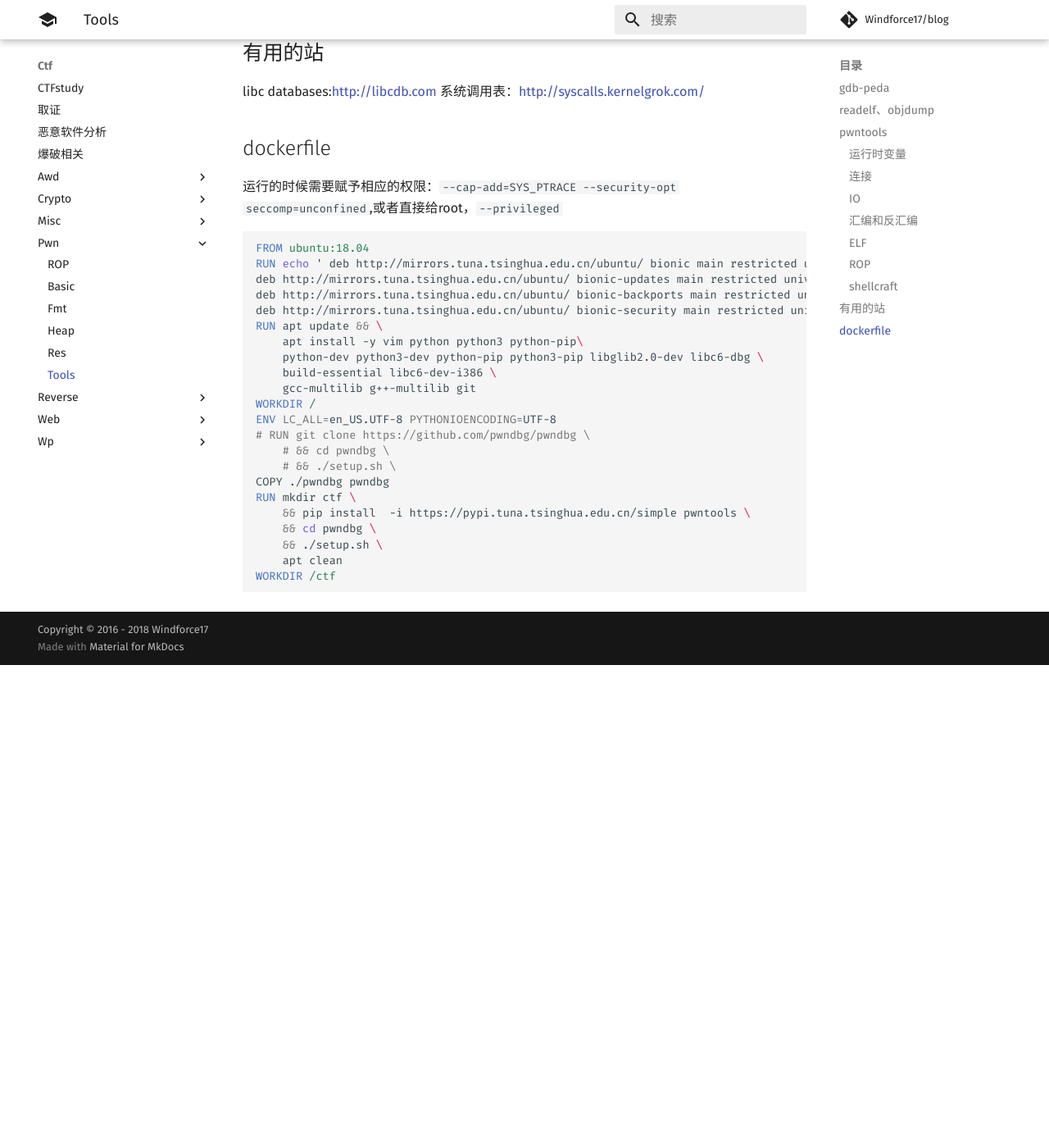
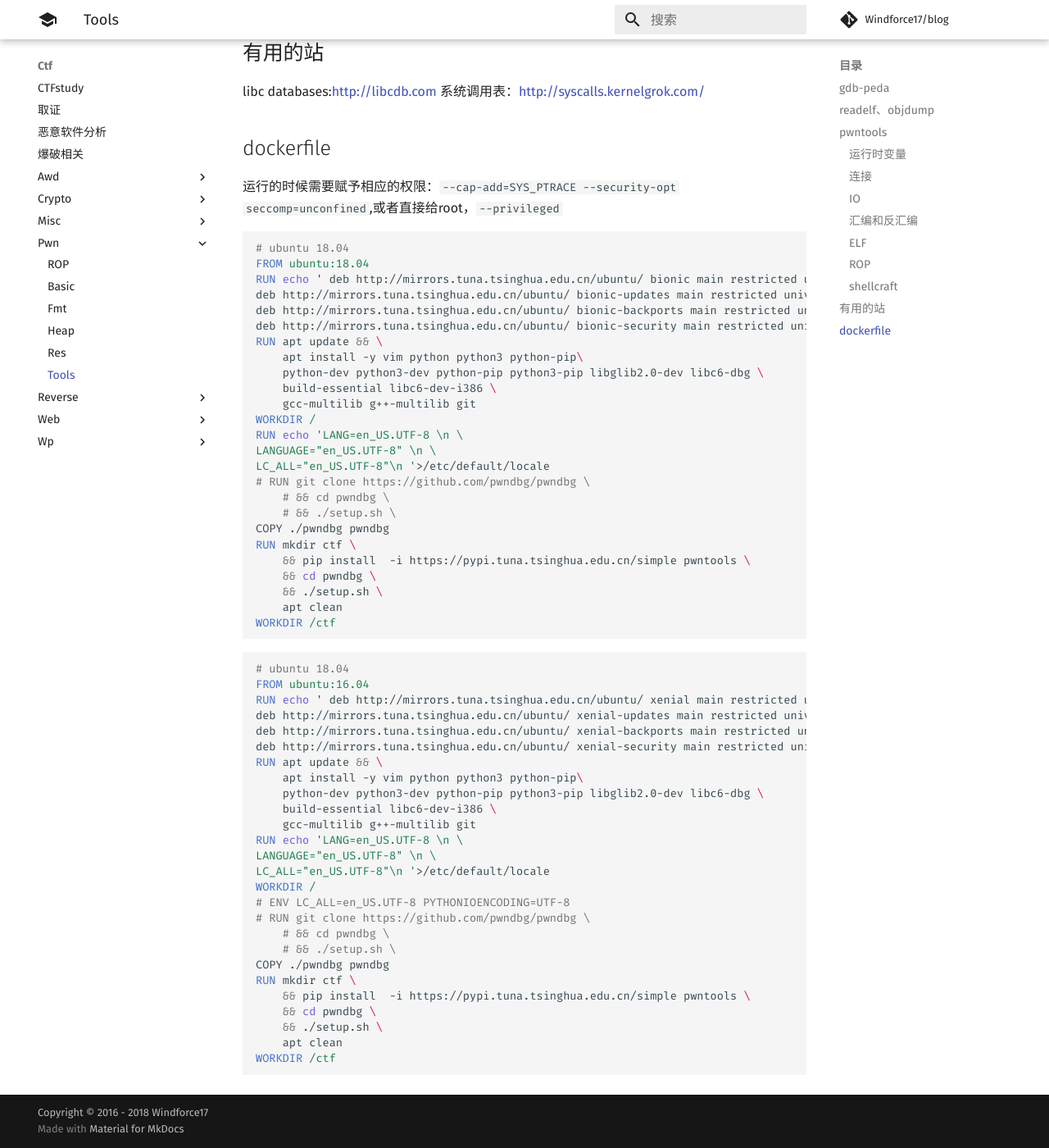
Before and after one commit to Windforce17/blog, an MkDocs documentation site: the page built from docs/ctf/pwn/tools.md, in a window 1280 px wide and 1400 px high, scrolled down 1801 px. Shown: the whole window at 82% size. Built offline with MkDocs 1.6.1 and Material for MkDocs 9.7.7, drawn with Linux system fonts in a browser that asks for light colours; comment, search, counter and statistics services are not loaded; before the commit the page ends 2612 px from its top, so only the background shows below that.

Commit message:
[pwn/tools/] add docker

````diff
--- a/docs/ctf/pwn/tools.md
+++ b/docs/ctf/pwn/tools.md
@@ -74,6 +74,7 @@
 ## dockerfile
 运行的时候需要赋予相应的权限：`--cap-add=SYS_PTRACE --security-opt seccomp=unconfined`,或者直接给root，`--privileged`
 ```dockerfile
+# ubuntu 18.04
 FROM ubuntu:18.04
 RUN echo ' deb http://mirrors.tuna.tsinghua.edu.cn/ubuntu/ bionic main restricted universe multiverse \n \
 deb http://mirrors.tuna.tsinghua.edu.cn/ubuntu/ bionic-updates main restricted universe multiverse \n \
@@ -85,7 +86,9 @@
     build-essential libc6-dev-i386 \
     gcc-multilib g++-multilib git
 WORKDIR /
-ENV LC_ALL=en_US.UTF-8 PYTHONIOENCODING=UTF-8
+RUN echo 'LANG=en_US.UTF-8 \n \
+LANGUAGE="en_US.UTF-8" \n \
+LC_ALL="en_US.UTF-8"\n '>/etc/default/locale
 # RUN git clone https://github.com/pwndbg/pwndbg \
     # && cd pwndbg \
     # && ./setup.sh \
@@ -97,3 +100,32 @@
     apt clean
 WORKDIR /ctf
 ```
+
+```dockerfile
+# ubuntu 18.04
+FROM ubuntu:16.04
+RUN echo ' deb http://mirrors.tuna.tsinghua.edu.cn/ubuntu/ xenial main restricted universe multiverse \n \
+deb http://mirrors.tuna.tsinghua.edu.cn/ubuntu/ xenial-updates main restricted universe multiverse \n \
+deb http://mirrors.tuna.tsinghua.edu.cn/ubuntu/ xenial-backports main restricted universe multiverse \n \
+deb http://mirrors.tuna.tsinghua.edu.cn/ubuntu/ xenial-security main restricted universe multiverse \n '> /etc/apt/sources.list
+RUN apt update && \
+    apt install -y vim python python3 python-pip\
+    python-dev python3-dev python-pip python3-pip libglib2.0-dev libc6-dbg \
+    build-essential libc6-dev-i386 \
+    gcc-multilib g++-multilib git
+RUN echo 'LANG=en_US.UTF-8 \n \
+LANGUAGE="en_US.UTF-8" \n \
+LC_ALL="en_US.UTF-8"\n '>/etc/default/locale
+WORKDIR /
+# ENV LC_ALL=en_US.UTF-8 PYTHONIOENCODING=UTF-8
+# RUN git clone https://github.com/pwndbg/pwndbg \
+    # && cd pwndbg \
+    # && ./setup.sh \
+COPY ./pwndbg pwndbg
+RUN mkdir ctf \
+    && pip install  -i https://pypi.tuna.tsinghua.edu.cn/simple pwntools \
+    && cd pwndbg \
+    && ./setup.sh \
+    apt clean
+WORKDIR /ctf
+```
````
